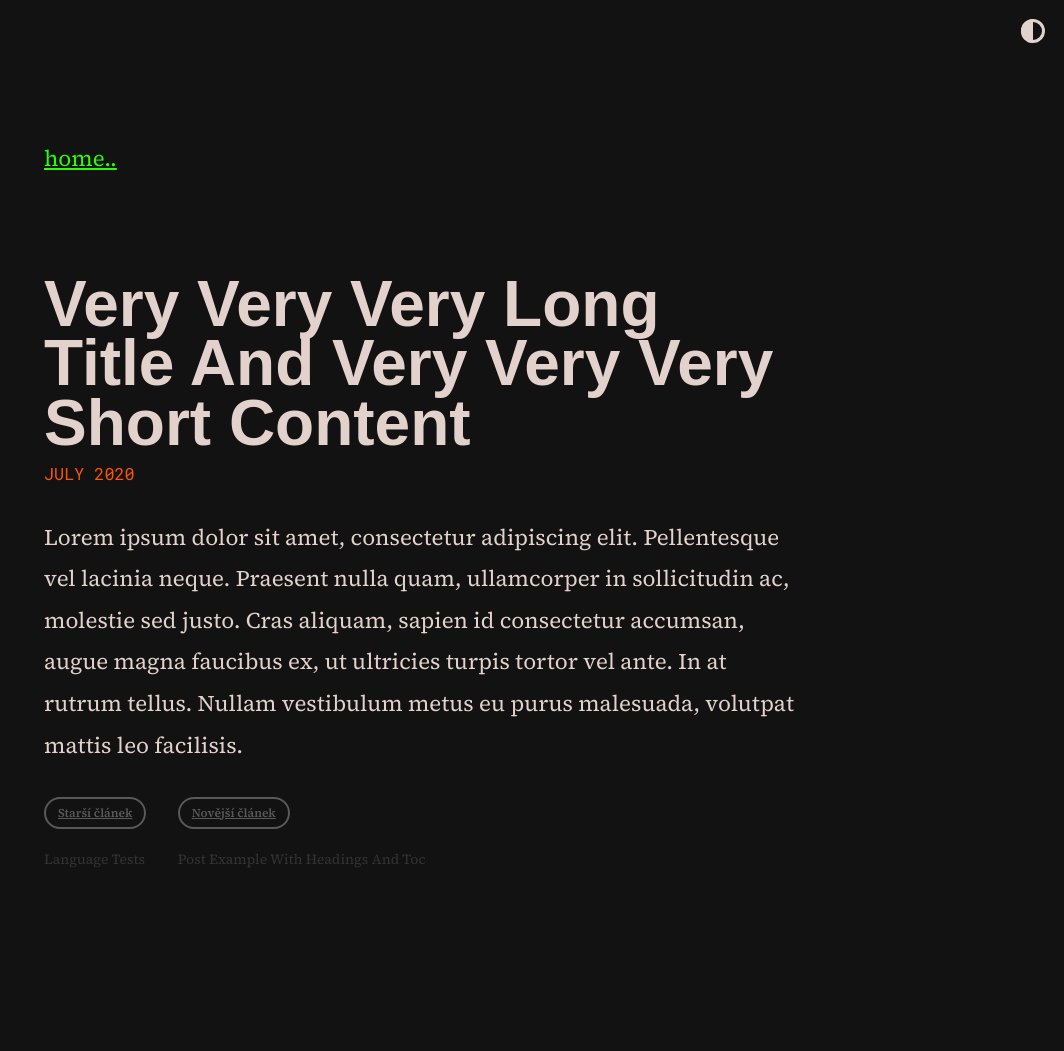
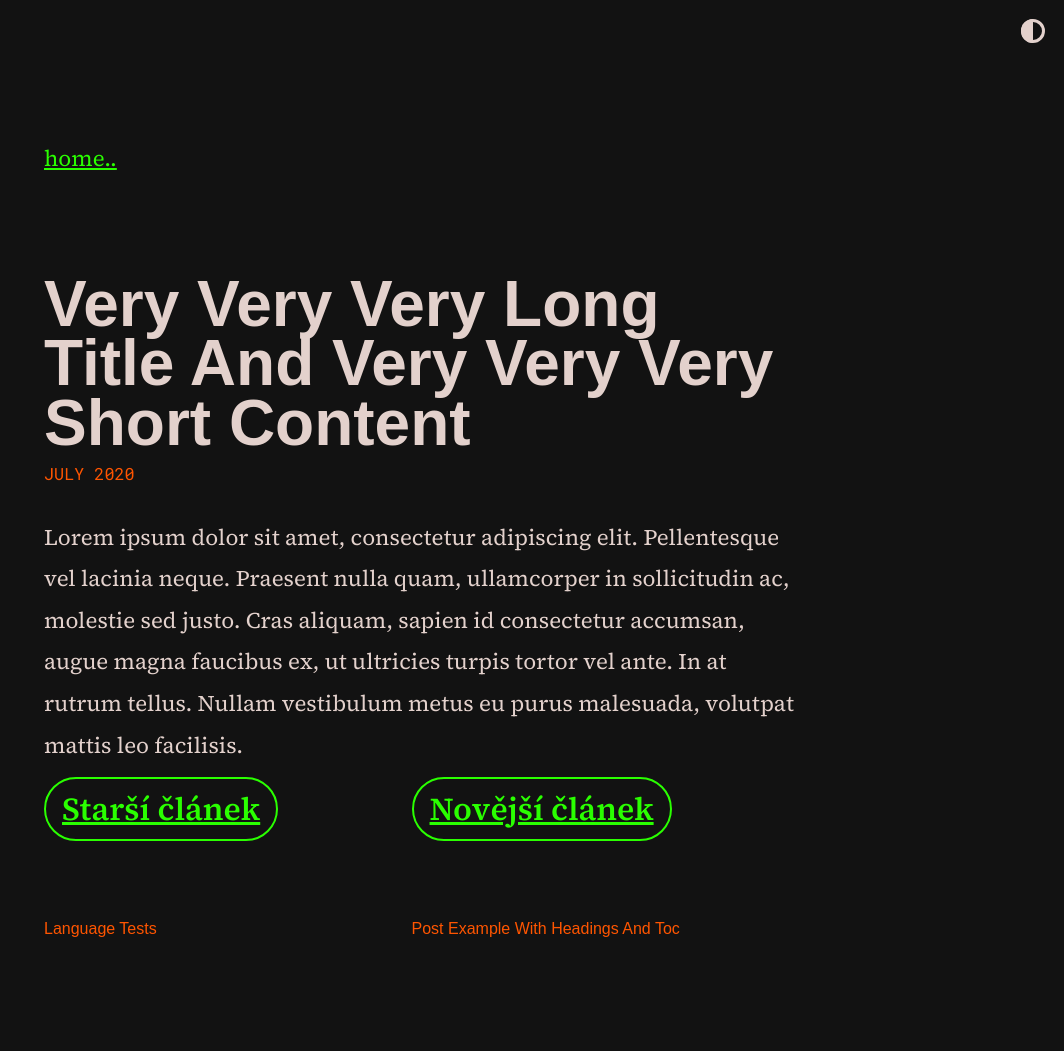
Before and after one commit to scherrer-txt/bts, a Jekyll site: the page built from _posts/2020-07-08-very-very-very-long-title-and-very-very-very-short-content.md, in a window 1280 px wide. Shown: the whole page, without its empty margins (216-1280 px from the left). Built offline with Jekyll 4.4.1, drawn with Linux system fonts in a browser that asks for light colours; some web fonts are replaced; before the commit the page ends 984 px from its top, so only the background shows below that.

Commit message:
Update moonwalk.scss

```diff
--- a/_sass/moonwalk.scss
+++ b/_sass/moonwalk.scss
@@ -318,31 +318,31 @@ p code, li code {
   margin-bottom: 1rem; /* Adjust the margin as needed */
 }
 
+//Pagination
 .pagination {
   display: inline-block;
-  margin-right: 20px; /* Adjust the margin as needed */
+  margin-right: 5em;
 }
 
 .prev-button,
 .next-button {
-  color: var(--code-text);
-  border: 2px var(--code-text) solid;
+  border: 2px var(--links) solid;
   border-radius: 50px;
-  padding: 0.5em 1em;
+  padding: 0.5rem 1rem;
   margin-right: 0.5em;
-  font-size: 0.75rem;
+  font-size: 2rem;
   font-weight: 600;
 }
 
-.post-title-previous {
-  font-size: 14px;
-  margin-top: 5px;
-  color: #333;
-}
+.post-title-previous,
 .post-title-next {
-  font-size: 14px;
-  margin-top: 5px;
-  color: #333;
+  color: var(--text-secondary);
+  font-family: "roc-grotesk-wide", sans-serif;
+  font-size: 1rem;
+  font-weight: 400;
+  line-height: 2rem;
+  margin-top: 5rem;
+  margin-bottom: 1rem;
 }
 
 
```
